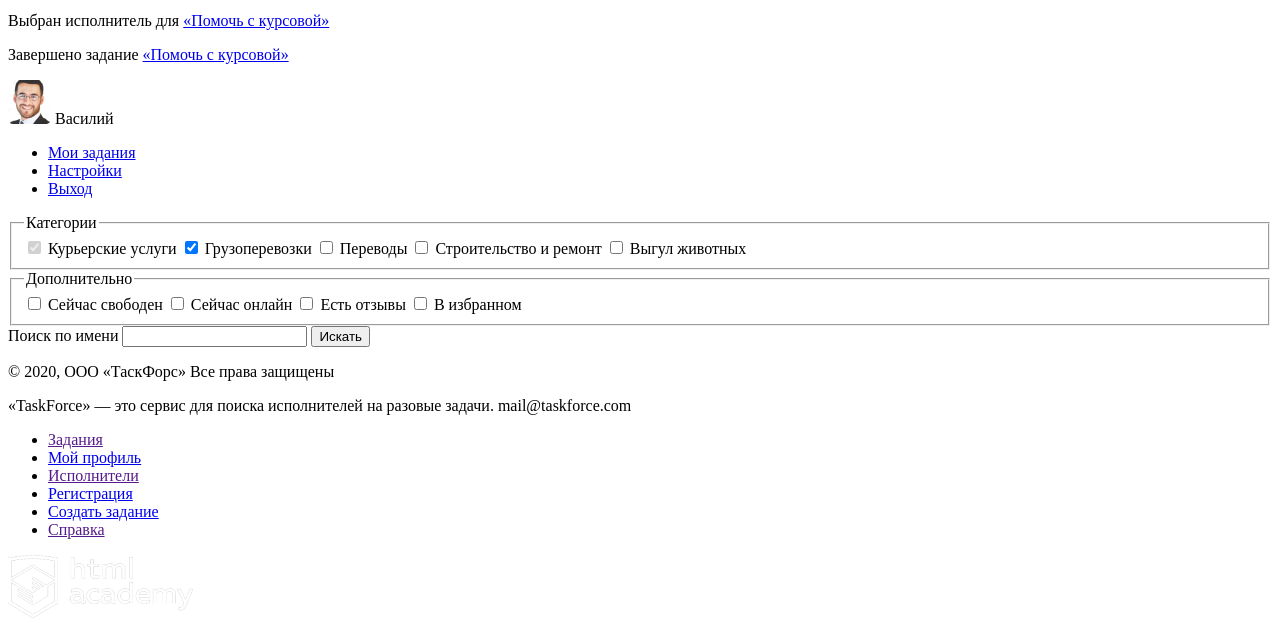
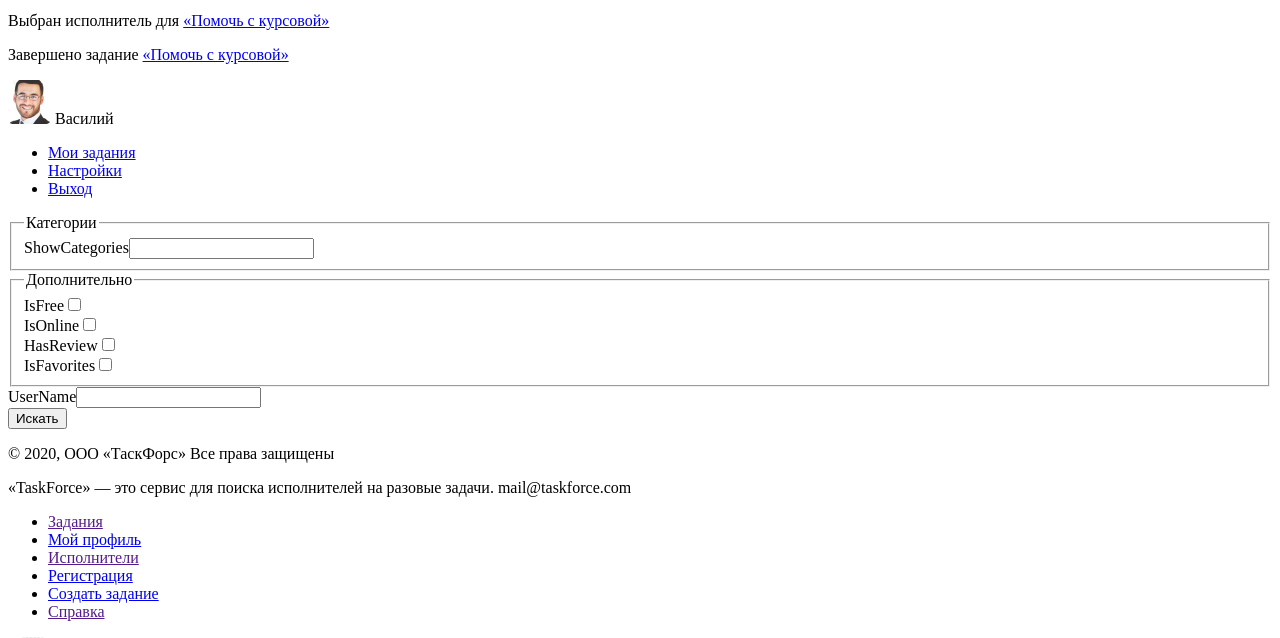
Before and after one commit to htmlacademy-yii/414045-task-force-1, a Yii app: template frontend/views/users/index.php in a window 1280 px wide. Shown: the part 716-1354 px from the top of the page. Run offline with PHP 8.4 and a stand-in for Yii, Linux system fonts and the light colour scheme; the template is opened without the code that fills it, so the values that code supplies are empty; form fields are guessed from the names that the template uses; some libraries are stand-ins or nearby versions.

Commit message:
Ðдобавил модель формы пользÐ,¾ваÑ фверÑвиджет формы, и новÑ пользователю

```diff
--- a/frontend/views/users/index.php
+++ b/frontend/views/users/index.php
@@ -2,10 +2,15 @@
 
 /**
  * @var ActiveDataProvider $dataProvider ;
+ * @var UserFilter $userFilter ;
  */
 
 use yii\data\ActiveDataProvider;
 use yii\widgets\ListView;
+use frontend\models\UserFilter;
+use yii\bootstrap\ActiveField;
+use yii\bootstrap\ActiveForm;
+
 
 echo ListView::widget([
     'dataProvider' => $dataProvider,
@@ -35,62 +40,50 @@ echo ListView::widget([
 ]); ?>
 <section class="search-task">
     <div class="search-task__wrapper">
-        <form class="search-task__form" name="users" method="post" action="#">
+        <?php $form = ActiveForm::begin([
+            'options' => [
+                'class' => 'search-task__form',
+            ],
+        ]); ?>
         <fieldset class="search-task__categories">
             <legend>Категории</legend>
-                <label class="checkbox__legend">
-                    <input class="visually-hidden checkbox__input"
-                           type="checkbox" name="" value="" checked disabled>
-                    <span>Курьерские услуги</span>
-                </label>
-                <label class="checkbox__legend">
-                    <input class="visually-hidden checkbox__input"
-                           type="checkbox" name="" value="" checked>
-                    <span>Грузоперевозки</span>
-                </label>
-                <label class="checkbox__legend">
-                    <input class="visually-hidden checkbox__input"
-                           type="checkbox" name="" value="">
-                    <span>Переводы</span>
-                </label>
-                <label class="checkbox__legend">
-                    <input class="visually-hidden checkbox__input"
-                           type="checkbox" name="" value="">
-                    <span>Строительство и ремонт</span>
-                </label>
-                <label class="checkbox__legend">
-                    <input class="visually-hidden checkbox__input"
-                           type="checkbox" name="" value="">
-                    <span>Выгул животных</span>
-                </label>
+            <?= $form->field($userFilter, 'showCategories',
+                ['labelOptions' => ['label' => null]])->checkboxList($userFilter->categories, [
+                'item' => function ($index, $label, $name, $checked, $value) {
+                    $checked = $checked ? 'checked' : '';
+                    return "<label class='checkbox__legend'>
+                            <input type='checkbox' {$checked} name='{$name}' value='{$value}' tabindex='3'>
+                            <span>{$label}</span>
+                            </label>";
+                }
+
+            ]) ?>
         </fieldset>
         <fieldset class="search-task__categories">
             <legend>Дополнительно</legend>
-                <label class="checkbox__legend">
-                    <input class="visually-hidden checkbox__input"
-                           type="checkbox" name="" value="">
-                    <span>Сейчас свободен</span>
-                </label>
-                <label class="checkbox__legend">
-                    <input class="visually-hidden checkbox__input"
-                           type="checkbox" name="" value="">
-                    <span>Сейчас онлайн</span>
-                </label>
-                <label class="checkbox__legend">
-                    <input class="visually-hidden checkbox__input"
-                           type="checkbox" name="" value="">
-                    <span>Есть отзывы</span>
-                </label>
-                <label class="checkbox__legend">
-                    <input class="visually-hidden checkbox__input"
-                           type="checkbox" name="" value="">
-                    <span>В избранном</span>
-                </label>
+            <?= $form->field($userFilter, 'isFree', [
+                'options' => ['class' => ''],
+                'checkboxTemplate' => '<label class="checkbox__legend">{input}<span>{labelTitle}</span></label>',
+            ])->checkbox(['class' => 'visually-hidden checkbox__input']) ?>
+            <?= $form->field($userFilter, 'isOnline', [
+                'options' => ['class' => ''],
+                'checkboxTemplate' => '<label class="checkbox__legend">{input}<span>{labelTitle}</span></label>',
+            ])->checkbox(['class' => 'visually-hidden checkbox__input']) ?>
+            <?= $form->field($userFilter, 'hasReview', [
+                'options' => ['class' => ''],
+                'checkboxTemplate' => '<label class="checkbox__legend">{input}<span>{labelTitle}</span></label>',
+            ])->checkbox(['class' => 'visually-hidden checkbox__input']) ?>
+            <?= $form->field($userFilter, 'isFavorites', [
+                'options' => ['class' => ''],
+                'checkboxTemplate' => '<label class="checkbox__legend">{input}<span>{labelTitle}</span></label>',
+            ])->checkbox(['class' => 'visually-hidden checkbox__input']) ?>
         </fieldset>
-            <label class="search-task__name" for="110">Поиск по имени</label>
-            <input class="input-middle input" id="110" type="search" name="q"
-                   placeholder="">
+        <?= $form->field($userFilter, 'userName',
+            [
+                'options' => ['class' => 'field-container'],
+                'labelOptions' => ['class' => 'search-task__name']
+            ])->textInput(['class' => 'input-middle input']); ?>
         <button class="button" type="submit">Искать</button>
-        </form>
+        <?php ActiveForm::end() ?>
     </div>
 </section>
```
Also changed, not shown: frontend/controllers/UsersController.php (+58 -5 lines), frontend/models/UserFilter.php (added, +47 -0 lines). Lines whose indentation alone changed are shown as unchanged.
